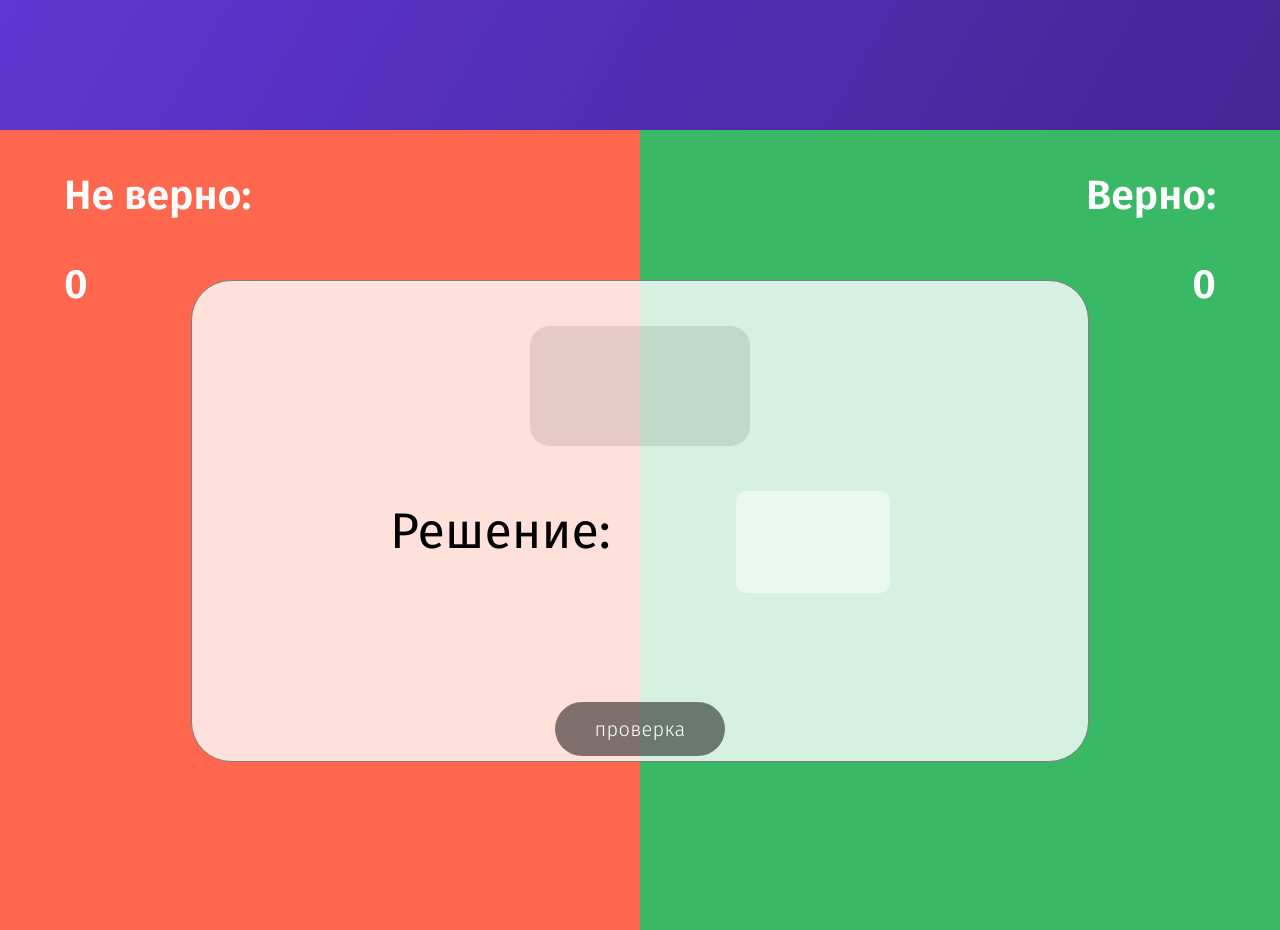
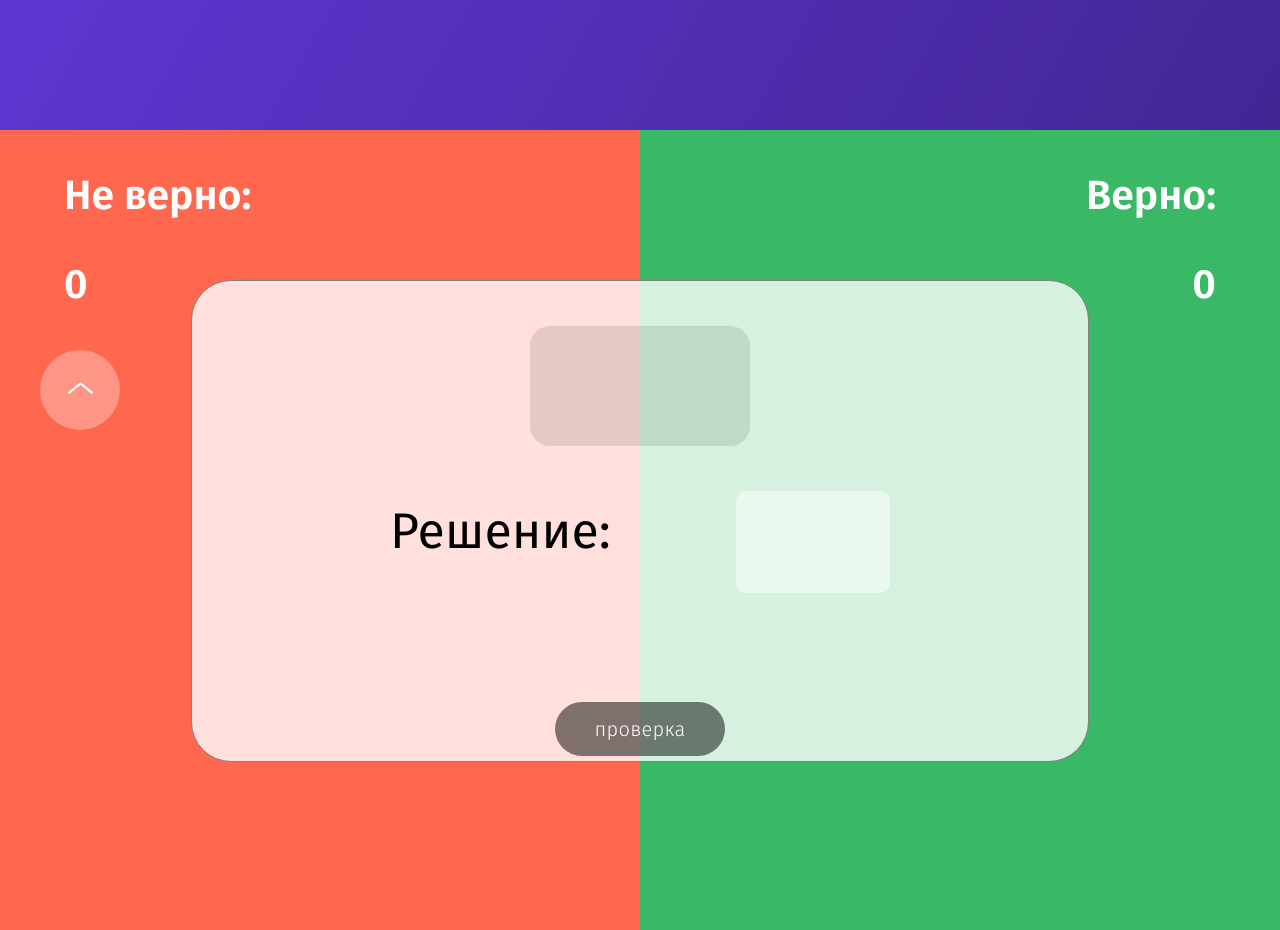
Before and after one commit to Ilyahr/multiplication-table, a plain HTML site: page select level.html in a window 1280 px wide. Shown: the part 840-1770 px from the top of the page. Drawn offline with Linux system fonts and the light colour scheme.

Commit message:
feat: arrow up

```diff
--- a/select level.html
+++ b/select level.html
@@ -10,7 +10,7 @@
 
 </head>
 <body>
-    <header class="title-box">
+    <header class="title-box" id="title">
         <a href="index.html"><h1 class="main-logo"><span class="Math-logo">Math</span>Learn</h1></a>
         <hr>
         <div class="selector-box">
@@ -56,7 +56,10 @@
     </header>
     <section class="workspace-box">
         <div class="work-area">
-            <div class="red-box"><h3 class="false-pointer-text">Не верно:</h3><h3 class="false-pointer">0</h3></div>
+            <div class="red-box">
+                <h3 class="false-pointer-text">Не верно:</h3><h3 class="false-pointer">0</h3>
+                <div class="back"><a href="#title" ><div class="shape"><img src="assets/Shape%202.png" alt="shape"></div></a></div>
+            </div>
             <div class="green-box"><h3 class="true-pointer-text">Верно:</h3><h3 class="true-pointer">0</h3></div>
             <div class="form-box">
                 <form id="form">
@@ -69,6 +72,7 @@
                 </form>
             </div>
         </div>
+<!--        <div class="back"><a href="#title" ><div class="shape"><img src="assets/Shape%202.png" alt="shape"></div></a></div>-->
     </section>
 </body>
 <script src="script.js"></script>
--- a/style for level page.css
+++ b/style for level page.css
@@ -18,6 +18,9 @@ body{
     margin: 0;
 }
 
+html {
+    scroll-behavior: smooth;
+}
 
 hr{
     border: none; /* Убираем границу */
@@ -319,3 +322,29 @@ input{
         margin-top: 40px;
     }
 }
+
+img{
+    width: 25px;
+    height: 12px;
+    margin: 40% auto;
+}
+
+
+.shape{
+    justify-content: center;
+    margin: 1% 0;
+    width: 80px;
+    height: 80px;
+
+
+    display: flex;
+}
+
+.back{
+    background-color: rgba(255, 255, 255, .3);
+    border-radius: 80px;
+    width: min-content;
+    position: sticky;
+    left: 40px;
+    top: 88%;
+}
--- a/style.css
+++ b/style.css
@@ -14,6 +14,7 @@ body{
     height: 100vh;
     position: relative;
     background: linear-gradient(120deg, #683CE8, #422694);
+    /*background: linear-gradient(120deg, #364595, #0f1a63);*/
     padding: 0 5%;
     display: flex;
     flex-direction: column;
```
Also changed, not shown: assets/Shape 1.png (added), assets/Shape 2.png (added).
